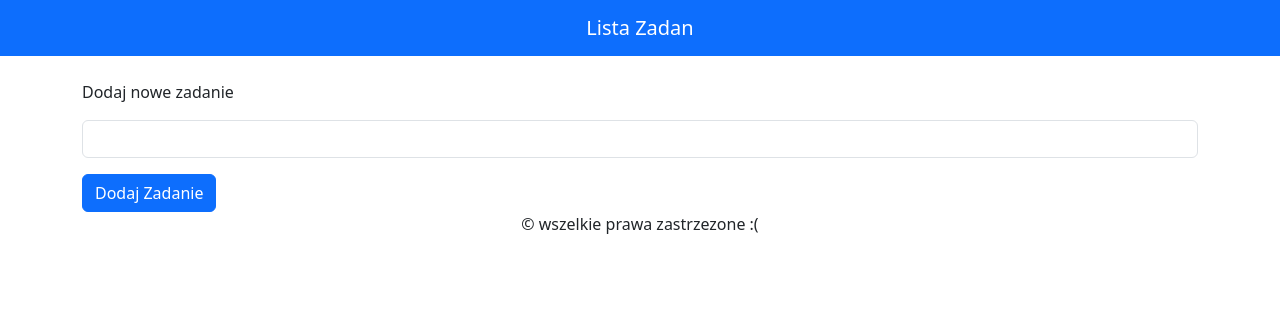
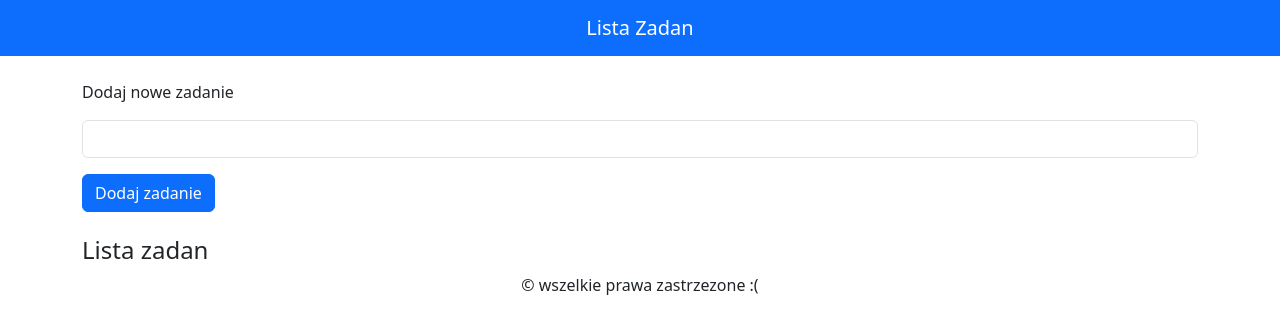
Before and after one commit to DominisSzef/angular4g1, an Angular app: page / in a window 1280 px wide. Shown: the top 334 px of the page. Built offline with nearby package versions, Linux system fonts and the light colour scheme.

Commit message:
NgFor zmiany obiektowe

```diff
--- /dev/null
+++ b/src/app/shered/interfaces/todo.interface.ts
@@ -0,0 +1,4 @@
+export interface ToDo{
+  name : string;
+  isComplete : boolean;
+}
--- a/src/app/todo-list/todo-list.component.html
+++ b/src/app/todo-list/todo-list.component.html
@@ -1,6 +1,15 @@
-<!--<input type="text" [value]="defaultValue"> tu odbiera sie z ts component value -->
 <p class="mt-4">
   Dodaj nowe zadanie
 </p>
 <input type="text" name="todo" class="form-control" #name>
-<button type="button" class="btn btn-primary mt-3" (click)="addTodo(name.value)">Dodaj Zadanie</button>
+<button type="button" class="btn btn-primary mt-3" (click)="addTodo(name.value)">Dodaj zadanie</button>
+
+<div class="mt-4">
+  <h4>Lista zadan</h4>
+  <ul class="list-group todos-list">
+    <li class="list-group-item" *ngFor="let todo of todos; index as i">
+      <input type="checkbox" class="form-check-input my-1" [checked]="todo.isComplete">
+      <span class="todo-item">{{ i+1 }}. {{ todo }}</span>
+    </li>
+  </ul>
+</div>
--- a/src/app/todo-list/todo-list.component.ts
+++ b/src/app/todo-list/todo-list.component.ts
@@ -1,17 +1,22 @@
 import { Component } from '@angular/core';
+import {NgForOf} from '@angular/common';
+import {ToDo} from '../shered/interfaces/todo.interface';
+
 
 @Component({
   selector: 'app-todo-list',
   standalone: true,
-  imports: [],
+  imports: [
+    NgForOf
+  ],
   templateUrl: './todo-list.component.html',
   styleUrl: './todo-list.component.css'
 })
 export class TodoListComponent {
-  todos : string[] = [];
+  todos : ToDo[] = [];
 
   addTodo(todo:string) : void {
-    this.todos.push(todo);
+    this.todos.push({name : todo,isComplete: true});
     console.log('Akt list todo: ',this.todos);
   }
   // defaultValue = "Test"; tu mozna dac jakis tekst
```
